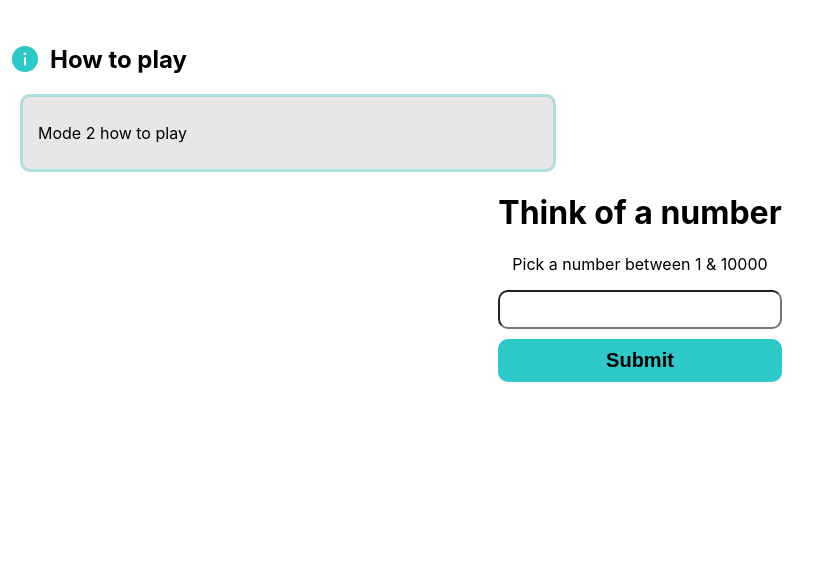
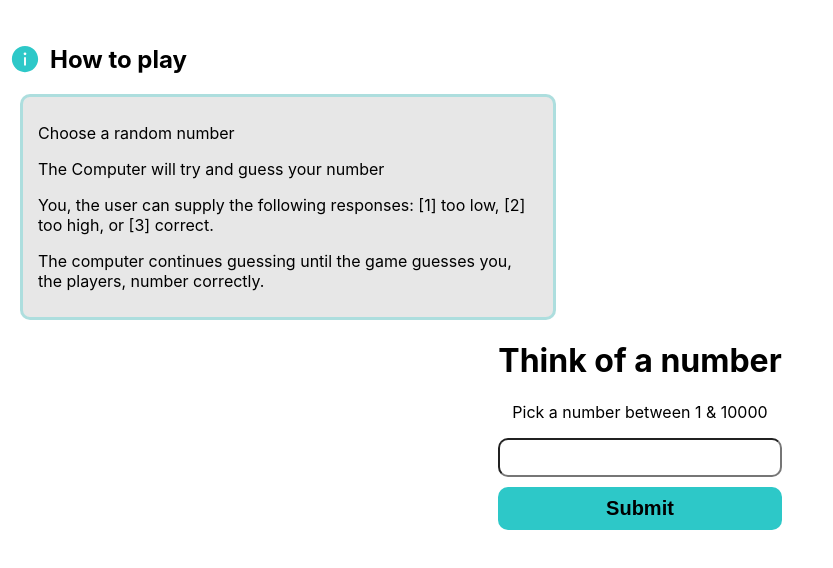
Before and after one commit to daviddstewartt/wcc-guessing-game, a React (Create React App) app: page /mode/1 in a window 1280 px wide. Shown: the top 568 px of the page, without its empty margins (0-833 px from the left). Built offline with nearby package versions, Linux system fonts and the light colour scheme.

Commit message:
Updated: howtoplay component for GM1

```diff
--- a/src/Components/HowToPlay.tsx
+++ b/src/Components/HowToPlay.tsx
@@ -14,7 +14,14 @@ const HowToPlay: React.FC<HowToPlayProps> = ({ mode }) => {
             </div>
             <div className='box light' style={{padding: '10px 15px', textAlign: 'left'}}>
                 {mode === 1 && (
-                    <p>Mode 2 how to play</p>
+                    <div>
+                        <p>Choose a random number</p>
+                        <p>The Computer will try and guess your number</p>
+                        <p>You, the user can supply the following responses: [1] too
+                        low, [2] too high, or [3] correct.</p>
+                        <p>The computer continues guessing until the game guesses you, the players, number
+                        correctly.</p>
+                    </div>
                 )}
                 {mode === 2 && (
                     <div>
```
